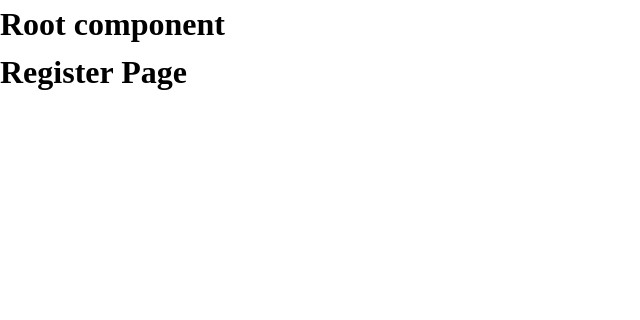
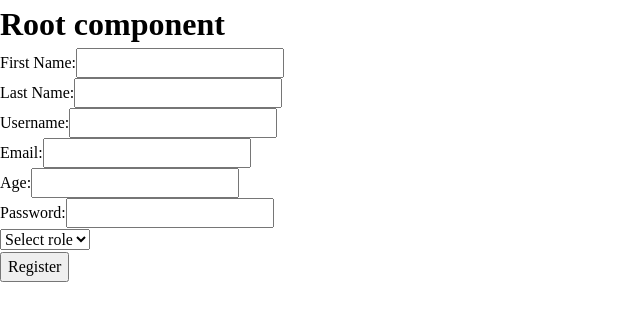
Before and after one commit to replakcan/blog-api, a React (Vite) app in the folder frontend/: page /register in a window 1280 px wide. Shown: the top 320 px of the page, without its empty margins (0-640 px from the left). Built offline with nearby package versions, Linux system fonts and the light colour scheme.

Commit message:
Updates register-page with form inputs

```diff
--- a/frontend/src/routes/register-page.jsx
+++ b/frontend/src/routes/register-page.jsx
@@ -1,6 +1,79 @@
-function RegisterPage() {
+import { useState } from 'react'
+import axios from 'axios'
 
-    return <h1>Register Page</h1>
+export default function RegisterPage() {
+  const [formData, setFormData] = useState({
+    first_name: '',
+    last_name: '',
+    username: '',
+    email: '',
+    age: '',
+    password: '',
+    role: '',
+  })
+
+  const handleChange = (e) => {
+    const { name, value } = e.target
+    setFormData((prev) => ({ ...prev, [name]: name === 'age' ? Number(value) : value }))
+  }
+
+  const handleSubmit = async (e) => {
+    e.preventDefault()
+
+    try {
+      const res = await axios.post('http://localhost:3000/register', formData)
+      console.log('Register success:', res.data)
+    } catch (err) {
+      if (err.response) {
+        console.error('Server error:', err.response.data)
+      } else {
+        console.error('Request error:', err.message)
+      }
+    } finally {
+      console.log('Register done')
+    }
+  }
+
+  return (
+    <form onSubmit={handleSubmit}>
+      <div>
+        <label>First Name:</label>
+        <input type="text" name="first_name" value={formData.first_name} onChange={handleChange} required />
+      </div>
+
+      <div>
+        <label>Last Name:</label>
+        <input type="text" name="last_name" value={formData.last_name} onChange={handleChange} required />
+      </div>
+
+      <div>
+        <label>Username:</label>
+        <input type="text" name="username" value={formData.username} onChange={handleChange} required />
+      </div>
+
+      <div>
+        <label>Email:</label>
+        <input type="email" name="email" value={formData.email} onChange={handleChange} required />
+      </div>
+
+      <div>
+        <label>Age:</label>
+        <input type="number" name="age" value={formData.age} onChange={handleChange} required />
+      </div>
+
+      <div>
+        <label>Password:</label>
+        <input type="password" name="password" value={formData.password} onChange={handleChange} required />
+      </div>
+
+      <div>
+        <select name="role" value={formData.role} onChange={handleChange}>
+          <option value="">Select role</option>
+          <option value="READER">Reader</option>
+          <option value="AUTHOR">Author</option>
+        </select>
+      </div>
+      <button type="submit">Register</button>
+    </form>
+  )
 }
-
-export default RegisterPage
```
